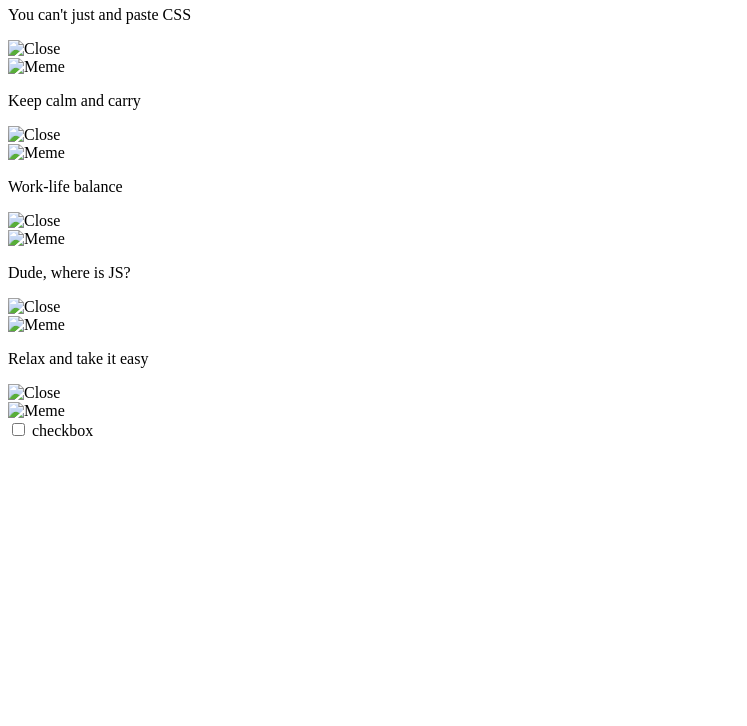
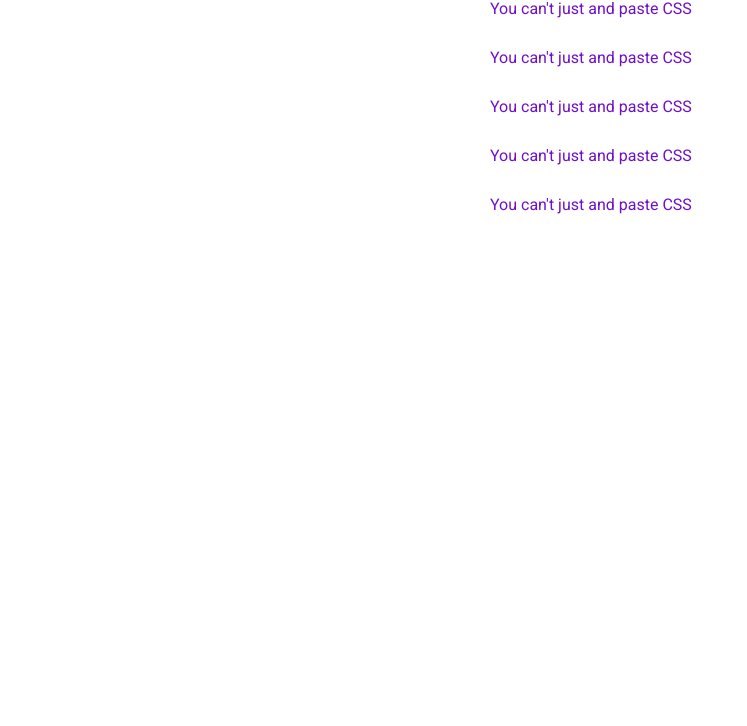
Before and after one commit to OksSh/cssBayan, a plain HTML site: page cssBayan/index.html in a window 1280 px wide. Shown: the part 74-800 px from the top of the page, without its empty margins (0-747 px from the left). Drawn offline with Linux system fonts and the light colour scheme.

Commit message:
feat: add items of byayn

```diff
--- a/cssBayan/index.html
+++ b/cssBayan/index.html
@@ -17,43 +17,49 @@
     <div class="bayan">
       <h1>CSS Bayan</h1>
       <div class="bayan__block">
-        <div class="bayan__title">
-          <p>You can't just and paste CSS</p>
-          <img src="./close.png" alt="Close" width="15px" height="15px" />
+        <input class="bayan__input" type="checkbox" id="bayan__block_1" />
+        <label class="bayan__title" for="bayan__block_1"
+          >You can't just and paste CSS</label
+        >
+        <div class="bayan__meme">
+          <img src="./img/1.jpg" alt="Meme" />
         </div>
-        <img class="bayan__meme" src="./two.jpg" alt="Meme" />
       </div>
       <div class="bayan__block">
-        <div class="bayan__title">
-          <p>Keep calm and carry</p>
-          <img src="./close.png" alt="Close" width="15px" height="15px" />
+        <input class="bayan__input" type="checkbox" id="bayan__block_2" />
+        <label class="bayan__title" for="bayan__block_2"
+          >You can't just and paste CSS</label
+        >
+        <div class="bayan__meme">
+          <img src="./img/2.jpg" alt="Meme" />
         </div>
-        <img class="bayan__meme" src="./two.jpg" alt="Meme" />
       </div>
       <div class="bayan__block">
-        <div class="bayan__title">
-          <p>Work-life balance</p>
-          <img src="./close.png" alt="Close" width="15px" height="15px" />
+        <input class="bayan__input" type="checkbox" id="bayan__block_3" />
+        <label class="bayan__title" for="bayan__block_3"
+          >You can't just and paste CSS</label
+        >
+        <div class="bayan__meme">
+          <img src="./img/3.jpg" alt="Meme" />
         </div>
-        <img class="bayan__meme" src="./two.jpg" alt="Meme" />
       </div>
       <div class="bayan__block">
-        <div class="bayan__title">
-          <p>Dude, where is JS?</p>
-          <img src="./close.png" alt="Close" width="15px" height="15px" />
+        <input class="bayan__input" type="checkbox" id="bayan__block_4" />
+        <label class="bayan__title" for="bayan__block_4"
+          >You can't just and paste CSS</label
+        >
+        <div class="bayan__meme">
+          <img src="./img/4.jpg" alt="Meme" />
         </div>
-        <img class="bayan__meme" src="./two.jpg" alt="Meme" />
       </div>
       <div class="bayan__block">
-        <div class="bayan__title">
-          <p>Relax and take it easy</p>
-          <img src="./close.png" alt="Close" width="15px" height="15px" />
+        <input class="bayan__input" type="checkbox" id="bayan__block_5" />
+        <label class="bayan__title" for="bayan__block_5"
+          >You can't just and paste CSS</label
+        >
+        <div class="bayan__meme">
+          <img src="./img/5.jpg" alt="Meme" />
         </div>
-        <img class="bayan__meme" src="./two.jpg" alt="Meme" />
-      </div>
-      <div class="bayan__block">
-        <input type="checkbox" name="title" />
-        <label for="title">checkbox</label>
       </div>
     </div>
   </body>
--- a/cssBayan/style.css
+++ b/cssBayan/style.css
@@ -0,0 +1,78 @@
+* {
+  padding: 0;
+  margin: 0;
+  box-sizing: border-box;
+}
+
+body {
+  padding: 0 15px;
+  font-family: 'Roboto', sans-serif;
+  display: flex;
+  justify-content: center;
+}
+
+.bayan {
+  margin: 20px auto;
+  min-width: 300px;
+}
+
+.bayan__title {
+  display: block;
+  color: #6f10c9;
+  cursor: pointer;
+  padding: 15px 0;
+}
+
+.bayan__title:hover {
+  color: #000000;
+  transition: color 5ms auto;
+}
+
+.bayan__input {
+  appearance: none;
+  position: absolute;
+  width: 0;
+  height: 0;
+}
+
+.bayan__meme {
+  display: none;
+}
+
+.bayan__input:checked ~ .bayan__meme {
+  display: block;
+}
+
+.bayan__input:checked ~ .bayan__title {
+  color: #000000;
+}
+
+/*
+.bayan__title {
+  cursor: pointer;
+}
+
+.bayan__title_label {
+  display: block;
+  cursor: pointer;
+  padding-right: 10px;
+}
+
+.bayan__title_input {
+  width: 0;
+  height: 0;
+  appearance: none;
+  position: absolute;
+}
+
+.bayan__meme {
+  display: none;
+}
+
+.bayan__title_input:checked ~ .bayan__meme {
+  display: block;
+}
+
+.bayan__title_input:checked + .bayan__title_label {
+  color: black;
+} */
```
Also changed, not shown: cssBayan/img/1.jpg, cssBayan/img/2.jpg (added), cssBayan/img/2.png (deleted), cssBayan/img/3.jpg (added), cssBayan/img/3.png (deleted), cssBayan/img/4.jpg (added), cssBayan/img/4.png (deleted), cssBayan/img/5.jpg, cssBayan/img/close.png (added), cssBayan/img/plus.png (added).
